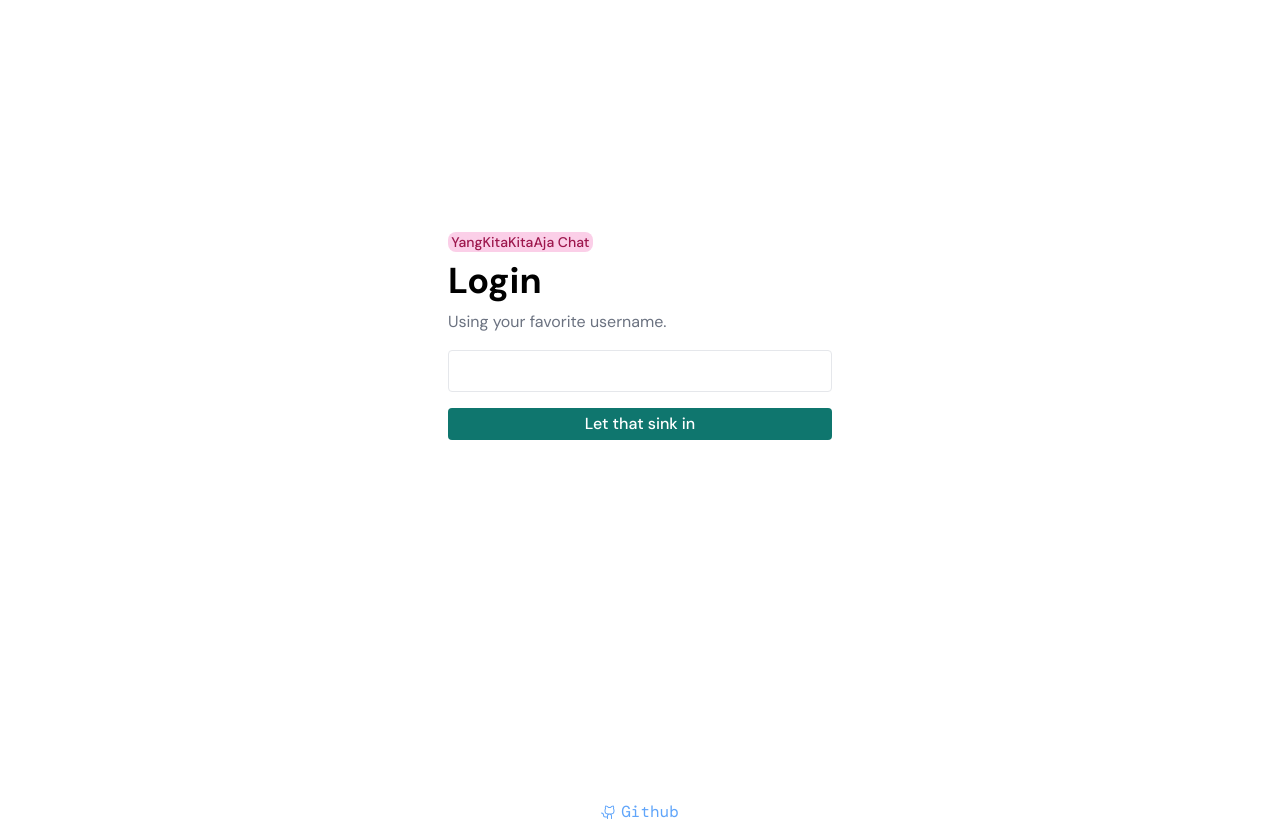
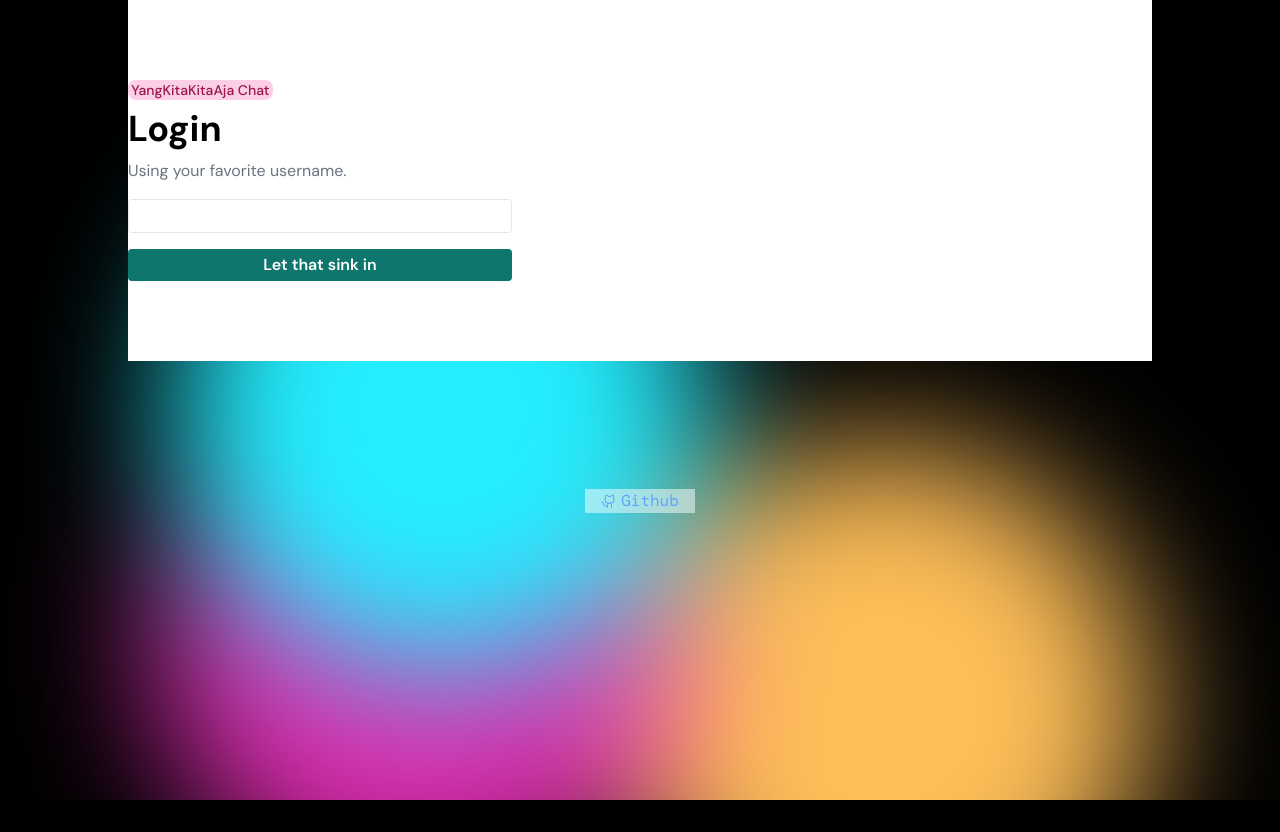
Before and after one commit to kalwabed/ykka-chat, a Vue app: page / in a window 1280 px wide. After the commit the page ends 800 px from the top, so only its background shows below. Built offline with nearby package versions, Linux system fonts and the light colour scheme; no server answers; a web font is replaced by a local one.

Commit message:
feat: blur background

```diff
--- a/src/App.vue
+++ b/src/App.vue
@@ -3,19 +3,9 @@ import HomeView from './views/HomeView.vue'
 </script>
 
 <template>
-  <main class="max-w-screen-lg hfull mx-auto flex flex-auto flex-col font-sans">
+  <main class="relative max-w-screen-lg hfull mx-auto flex flex-auto flex-col font-sans">
     <HomeView />
   </main>
-  <footer class="w-full flex font-mono pb2">
-    <a
-      href="https://github.com/kalwabed/ykka-chat"
-      class="text-center outline-none c-blue mx-auto inline-flex items-center gap1 focus:(ring-2 ring-blue)"
-      title="Github repository"
-      rel="noopener noreferrer"
-      target="_blank"
-      ><i class="i-ph:github-logo w4 h4"></i> Github</a
-    >
-  </footer>
 </template>
 
 <style>
@@ -24,4 +14,11 @@ body,
 #app {
   height: 100%;
 }
+
+body {
+  background-image: url(/layout-bg.svg);
+  background-repeat: no-repeat;
+  background-size: cover;
+  background-color: black;
+}
 </style>
--- a/src/components/chats/chat-list.vue
+++ b/src/components/chats/chat-list.vue
@@ -69,7 +69,9 @@ watchDebounced(
 <template>
   <div class="max-w-[43%] w-full rd-l">
     <ChatListHeader />
-    <div class="h-full pt17 overflow-y-auto overflow-x-hidden flex wfull flex-col b-b b-l rd-l">
+    <div
+      class="h-full pt17 overflow-y-auto overflow-x-hidden bg-white flex wfull flex-col b-b b-l rd-l"
+    >
       <p v-if="isLoading" class="mx-auto c-gray">Loading...</p>
       <Transition>
         <div class="c-gray" v-if="isSearching">
--- a/src/components/login-form.vue
+++ b/src/components/login-form.vue
@@ -33,13 +33,13 @@ const onLogin = async () => {
       <div role="group" class="flex flex-col">
         <input
           data-test="username"
-          class="b focus:ring-2 transition outline-none p2 rd"
+          class="b focus:ring-2 transition outline-none px2 py1 rd"
           type="text"
           v-model="username"
         />
         <small class="c-red">{{ errorMsg }}</small>
       </div>
-      <button class="btn font-medium transition" type="submit">Let that sink in</button>
+      <button class="btn font-semibold transition" type="submit">Let that sink in</button>
     </form>
   </div>
 </template>
--- a/src/views/HomeView.vue
+++ b/src/views/HomeView.vue
@@ -33,6 +33,18 @@ onBeforeMount(() => {
     <Suspense v-if="userStore.currentUser?.id">
       <ChatCore />
     </Suspense>
-    <LoginForm v-else />
+    <div class="bg-white" v-else>
+      <LoginForm />
+      <div class="w-full flex font-mono pb2">
+        <a
+          href="https://github.com/kalwabed/ykka-chat"
+          class="text-center outline-none c-blue mx-auto inline-flex items-center gap1 focus:(ring-2 ring-blue) bg-white px4 backdrop-blur-8 backdrop-filter bg-opacity-50"
+          title="Github repository"
+          rel="noopener noreferrer"
+          target="_blank"
+          ><i class="i-ph:github-logo w4 h4"></i> Github</a
+        >
+      </div>
+    </div>
   </template>
 </template>
```
Also changed, not shown: public/layout-bg.svg (added).
